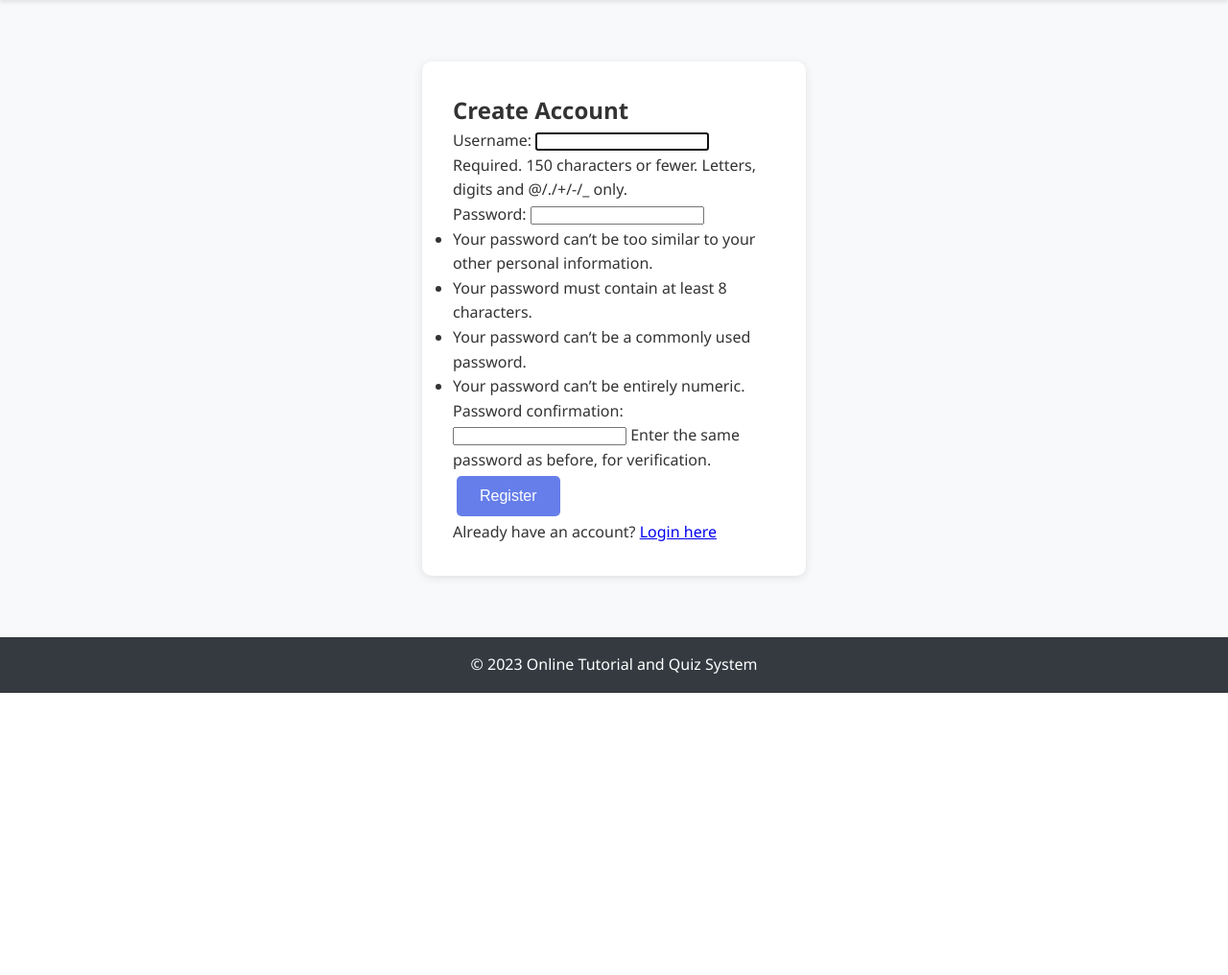
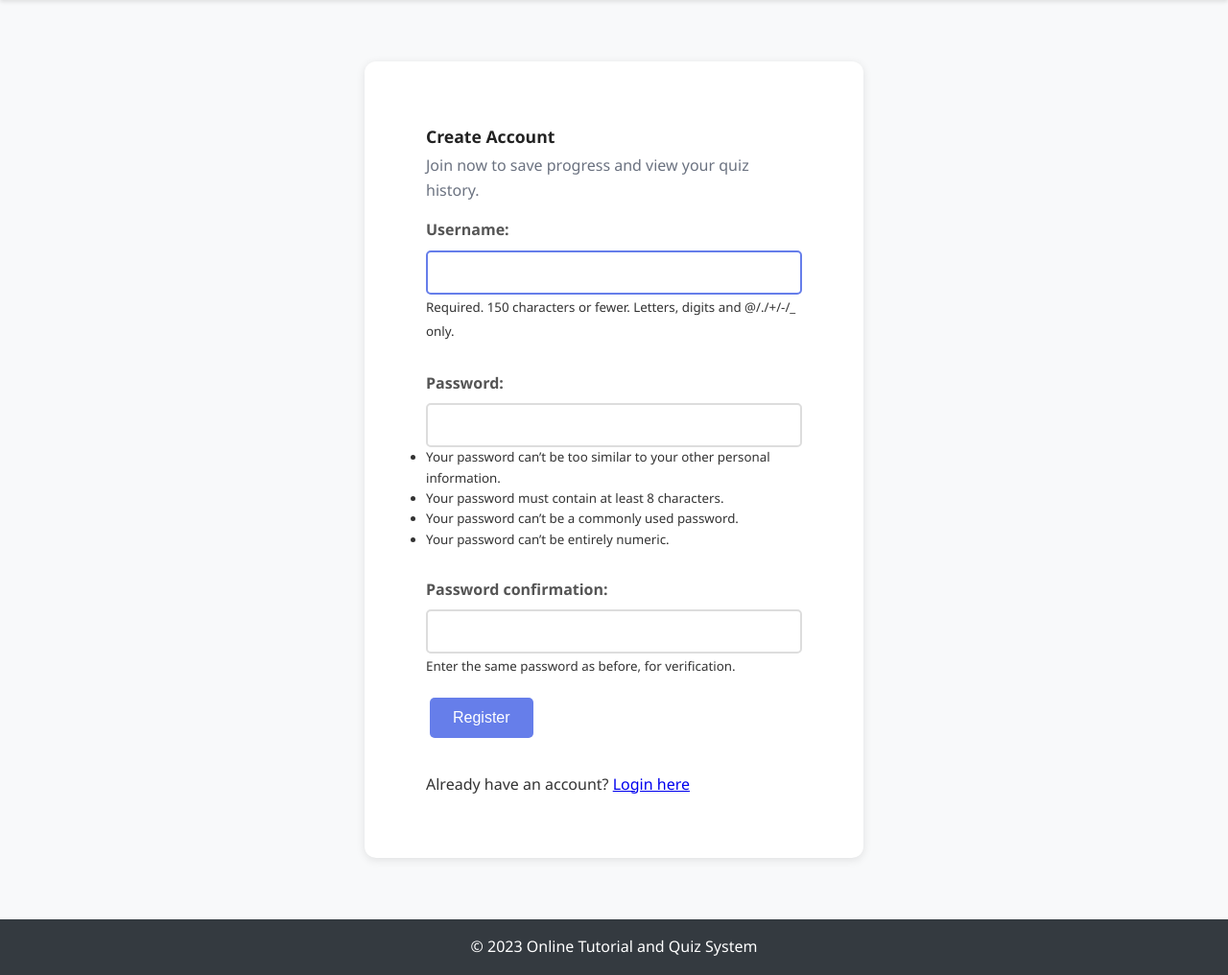
Before and after one commit to Shaaz29/Online-Tutorial-and-Quiz, a Django app: page /accounts/register/ in a window 1280 px wide. Shown: the part 125-1141 px from the top of the page at 96% size. Before the commit the page ends 847 px from the top, so only its background shows below. Run offline with Django 4.2, Linux system fonts and the light colour scheme.

Commit message:
UI: lighten quiz timer, hide reference links during quiz, show links on results, style quiz list and signup page

```diff
--- a/static/css/style.css
+++ b/static/css/style.css
@@ -83,6 +83,72 @@ main {
     display: grid;
     gap: 1.5rem;
     margin: 2rem 0;
+}
+
+/* Grid cards for quizzes */
+.grid-cards {
+    display: grid;
+    grid-template-columns: repeat(auto-fit, minmax(260px, 1fr));
+    gap: 1.25rem;
+}
+
+.card {
+    background: white;
+    border-radius: 12px;
+    box-shadow: 0 6px 20px rgba(2,6,23,0.06);
+    overflow: hidden;
+    display: flex;
+    flex-direction: column;
+}
+
+.card-body {
+    padding: 1.25rem;
+}
+
+.card-footer {
+    padding: 0.85rem 1.25rem;
+    display: flex;
+    justify-content: space-between;
+    align-items: center;
+    border-top: 1px solid #f1f5f9;
+    background: #fbfdff;
+}
+
+.card-title {
+    font-size: 1.1rem;
+    margin-bottom: 0.5rem;
+    color: #253858;
+}
+
+.card-top { display:flex; align-items:center; justify-content:space-between; gap:8px; }
+.quiz-badge {
+    background: #eef2ff;
+    color: #3b4cca;
+    padding: 0.35rem 0.6rem;
+    border-radius: 999px;
+    font-weight: 700;
+    font-size: 0.9rem;
+}
+
+.card-desc { color:#556; margin-top:0.5rem; }
+
+.card-meta { font-size:0.85rem; color:#6b7280 }
+
+.quiz-header { margin-bottom: 1rem; }
+.quiz-header .lead { color:#475569 }
+
+/* Auth form refinements */
+.auth-form.card { max-width: 520px; margin: 2rem auto; border-radius:12px; }
+.auth-form .card-body { padding: 2rem; }
+.auth-form .card-title { margin-bottom: 0.25rem; color: #222; }
+.auth-form .card-sub { color: #6b7280; margin-bottom: 1rem }
+.form-grid { display:flex; flex-direction:column; gap:0.8rem; }
+.form-group input, .form-group select { width:100%; padding:0.6rem; border:1px solid #e6eefc; border-radius:8px; }
+.form-group label { font-weight:600; color:#374151; margin-bottom:0.25rem; display:block; }
+.form-error { color: #b91c1c; font-size:0.9rem; margin-top:0.35rem }
+
+@media (max-width:600px) {
+    .card-footer { flex-direction: column; gap:0.5rem; align-items:flex-start }
 }
 
 .tutorial-item, .quiz-item {
@@ -211,15 +277,16 @@ main {
     border-left: 4px solid #4a63d8;
 }
 
-/* Timer badge */
+/* Timer badge - light and highly visible */
 #timer {
     display: inline-block;
     padding: 0.5rem 0.75rem;
-    background: linear-gradient(90deg, #ff7a18, #af002d);
-    color: white;
+    background: linear-gradient(90deg, #fff7cc, #fff0b8);
+    color: #333;
     border-radius: 999px;
     font-weight: 700;
-    box-shadow: 0 4px 14px rgba(175,0,45,0.15);
+    box-shadow: 0 6px 18px rgba(0,0,0,0.08);
+    border: 1px solid rgba(0,0,0,0.06);
 }
 
 /* Start instructions overlay */
--- a/templates/accounts/register.html
+++ b/templates/accounts/register.html
@@ -3,13 +3,29 @@
 {% block title %}Register - Online Tutorial System{% endblock %}
 
 {% block content %}
-<div class="auth-form">
-    <h2>Create Account</h2>
-    <form method="POST">
-        {% csrf_token %}
-        {{ form.as_p }}
-        <button type="submit" class="btn btn-primary">Register</button>
-    </form>
-    <p>Already have an account? <a href="{% url 'accounts:login' %}">Login here</a></p>
+<div class="auth-form card">
+    <div class="card-body">
+        <h2 class="card-title">Create Account</h2>
+        <p class="card-sub">Join now to save progress and view your quiz history.</p>
+        <form method="POST" novalidate>
+            {% csrf_token %}
+            <div class="form-grid">
+                {% for field in form %}
+                    <div class="form-group">
+                        {{ field.label_tag }}
+                        {{ field }}
+                        {% if field.help_text %}
+                            <small class="form-text">{{ field.help_text }}</small>
+                        {% endif %}
+                        {% for error in field.errors %}
+                            <div class="form-error">{{ error }}</div>
+                        {% endfor %}
+                    </div>
+                {% endfor %}
+            </div>
+            <button type="submit" class="btn btn-primary">Register</button>
+        </form>
+        <p class="mt-2">Already have an account? <a href="{% url 'accounts:login' %}">Login here</a></p>
+    </div>
 </div>
 {% endblock %}
--- a/templates/quizzes/quiz_detail.html
+++ b/templates/quizzes/quiz_detail.html
@@ -28,7 +28,7 @@
             <button id="start-quiz-btn" class="btn btn-success">I have read the instructions. Start Quiz</button>
         </div>
         <div id="quiz-section" style="display:none;">
-            <div id="timer" style="font-size:1.2em; color:#b22222; font-weight:bold; margin-bottom:1em;">Time left: 06:00</div>
+            <div id="timer" style="font-size:1.2em; font-weight:bold; margin-bottom:1em;">Time left: 06:00</div>
             <form method="POST" action="{% url 'quizzes:submit_quiz' quiz.id %}" class="quiz-form" id="quiz-form">
                 {% csrf_token %}
                 {% for question in quiz.questions.all %}
@@ -52,9 +52,7 @@
                                 D) {{ question.option_d }}
                             </label><br>
                         </div>
-                        {% if question.reference_link %}
-                            <p><a href="{{ question.reference_link }}" target="_blank">Reference/Explanation</a></p>
-                        {% endif %}
+                        {# reference links are hidden during the quiz to prevent users seeing answers early #}
                     </div>
                 {% empty %}
                     <p>This quiz has no questions yet.</p>
--- a/templates/quizzes/quiz_result.html
+++ b/templates/quizzes/quiz_result.html
@@ -27,6 +27,9 @@
                 <span>Your answer:</span>
                 <span style="margin-left:6px;">{{ responses|get_item:question.id|stringformat:"s" }}</span>
                 <span style="margin-left:12px;">Correct answer: {{ question.correct_answer }}</span>
+                {% if question.reference_link %}
+                    <div style="margin-top:6px;"><a href="{{ question.reference_link }}" target="_blank">Reference / Explanation</a></div>
+                {% endif %}
                 {% if responses|get_item:question.id|stringformat:"s" == question.correct_answer %}
                     <span class="correct" style="margin-left:12px;">✔ Correct</span>
                 {% else %}
```
Also changed, not shown: templates/quizzes/quiz_list.html (+20 -9 lines).
